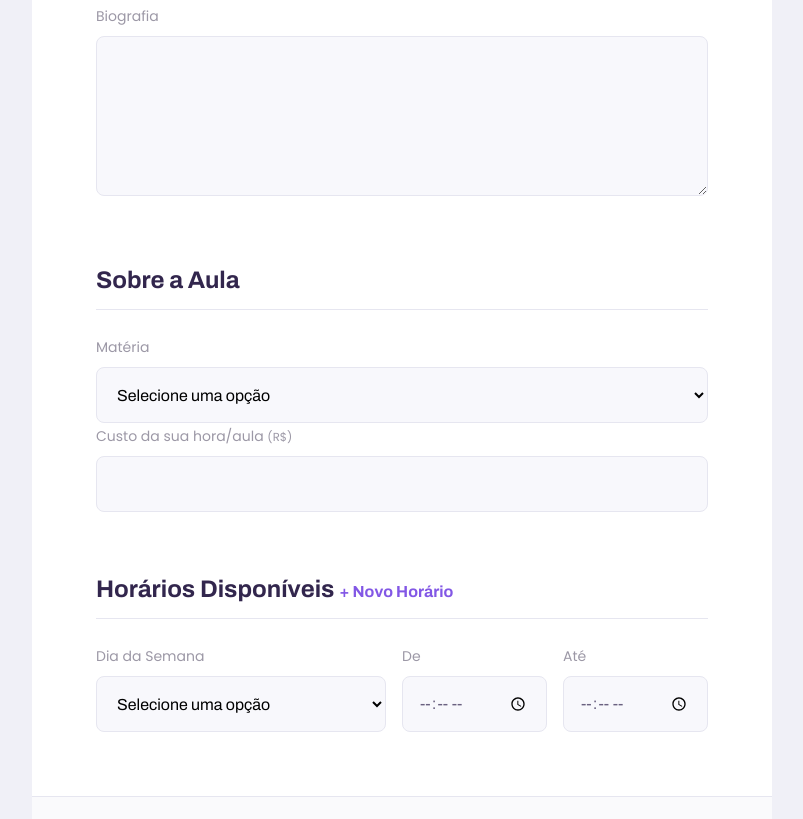
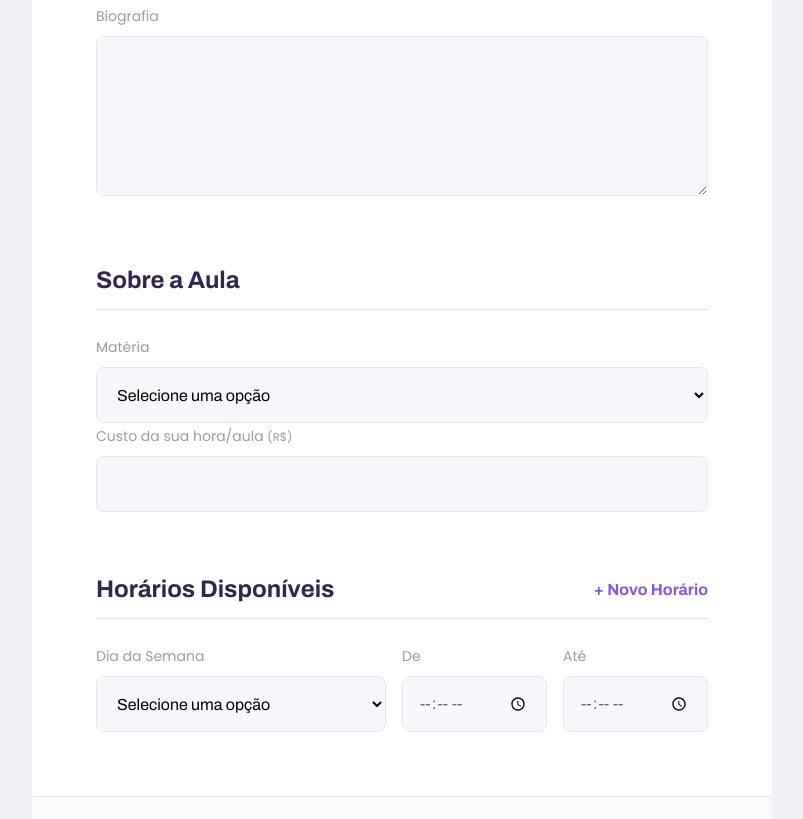
Before and after one commit to wesleyphillipe/Proffy-NLW-Rocketseat, a plain HTML site: page give-classes.html in a window 1280 px wide. Shown: the part 775-1594 px from the top of the page, without its empty margins (238-1041 px from the left). Drawn offline with Linux system fonts and the light colour scheme.

Commit message:
Aula 3 - Projeto Proffy Semana NLW

```diff
--- a/styles/partials/page-give-classes.css
+++ b/styles/partials/page-give-classes.css
@@ -29,7 +29,7 @@
     color: var(--color-text-title);
     margin-bottom: 2.4rem;
 
-    display: center;
+    display: flex;
     justify-content: space-between;
 
     width: 100%;
```
